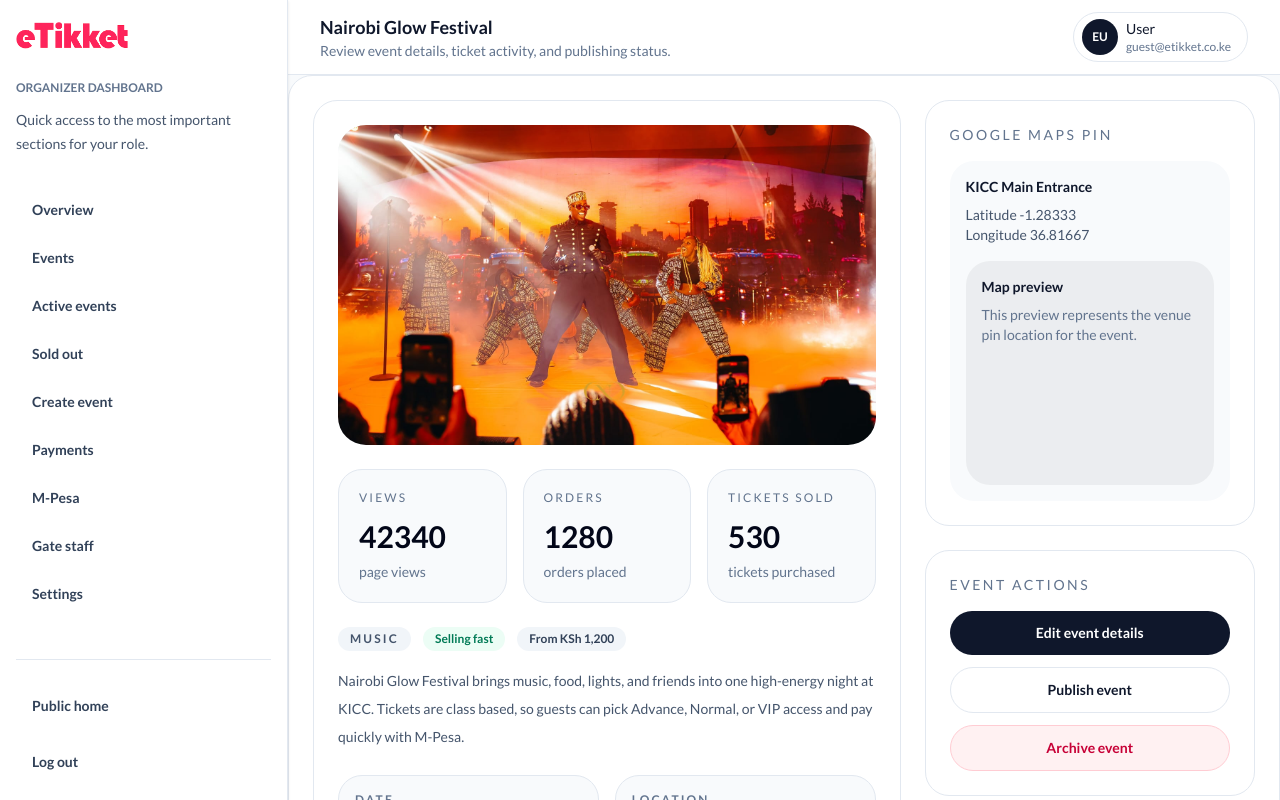
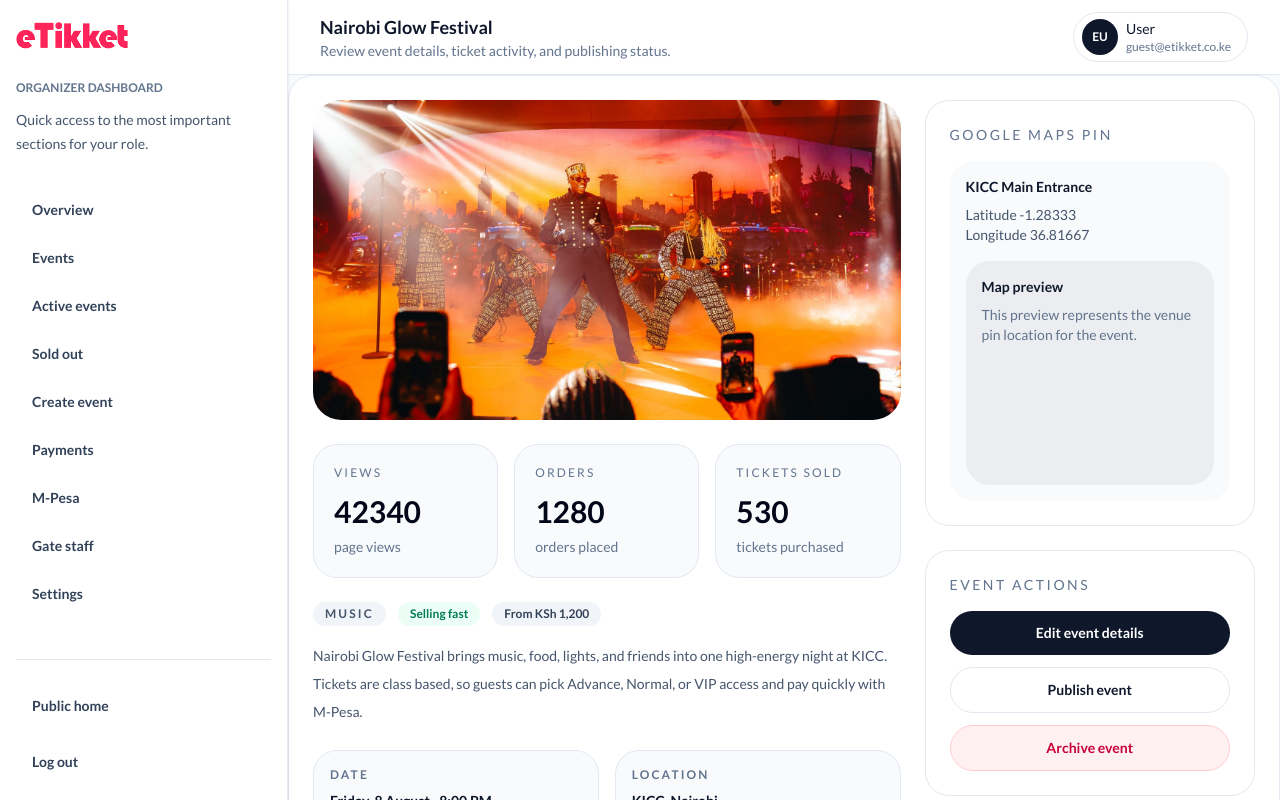
Before and after one commit to dennismutuku2005/eTikket, a Next.js app: page /organizer/events/nairobi-glow-festival in a window 1280 px wide. Shown: the top 800 px of the page. Built offline with nearby package versions, Linux system fonts and the light colour scheme.

Commit message:
update: refined page.js functionality

```diff
--- a/app/organizer/events/[slug]/page.js
+++ b/app/organizer/events/[slug]/page.js
@@ -19,7 +19,7 @@ export default async function OrganizerEventDetailPage({ params }) {
       subtitle="Review event details, ticket activity, and publishing status."
     >
       <div className="grid gap-6 xl:grid-cols-[1.6fr_0.9fr]">
-        <div className="space-y-6 rounded-3xl border border-slate-200 bg-white p-6">
+        <section className="space-y-6">
           <div className="overflow-hidden rounded-[1.75rem] bg-slate-100">
             <div className="relative h-80 w-full">
               <Image src={event.image} alt={event.title} fill className="object-cover" />
@@ -104,7 +104,7 @@ export default async function OrganizerEventDetailPage({ params }) {
               )}
             </div>
           </div>
-        </div>
+        </section>
 
         <aside className="space-y-6">
           <div className="rounded-3xl border border-slate-200 bg-white p-6">
```
